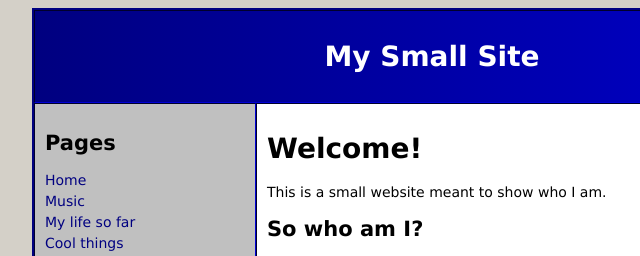
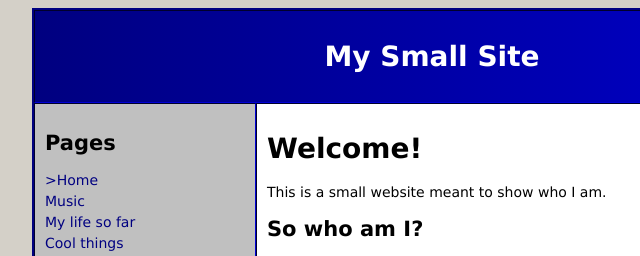
Before and after one commit to Frorganmee/frorganmee.github.io, a plain HTML site: page index.html in a window 1280 px wide. Shown: the top 256 px of the page, 208-848 px from the left. Drawn offline with Linux system fonts and the light colour scheme.

Commit message:
Update index.html

```diff
--- a/index.html
+++ b/index.html
@@ -16,7 +16,7 @@
       <td class="nav" width="200" valign="top">
         <h2>Pages</h2>
         <ul>
-          <li><a href="index.html">Home</a></li>
+          <li><a href="index.html">>Home</a></li>
           <li><a href="music.html">Music</a></li>
           <li><a href="updates.html">My life so far</a></li>
           <li><a href="links.html">Cool things</a></li>
```
